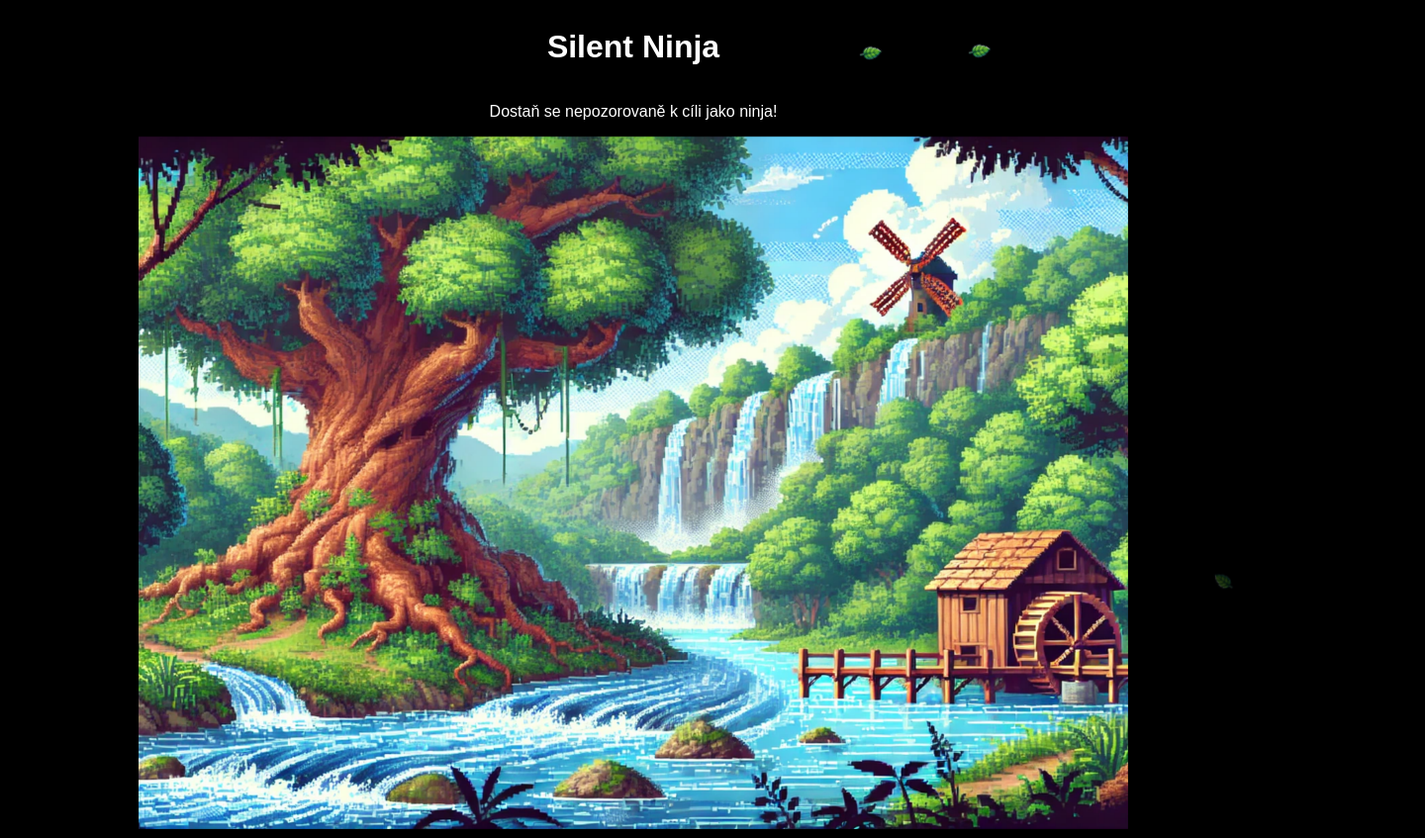
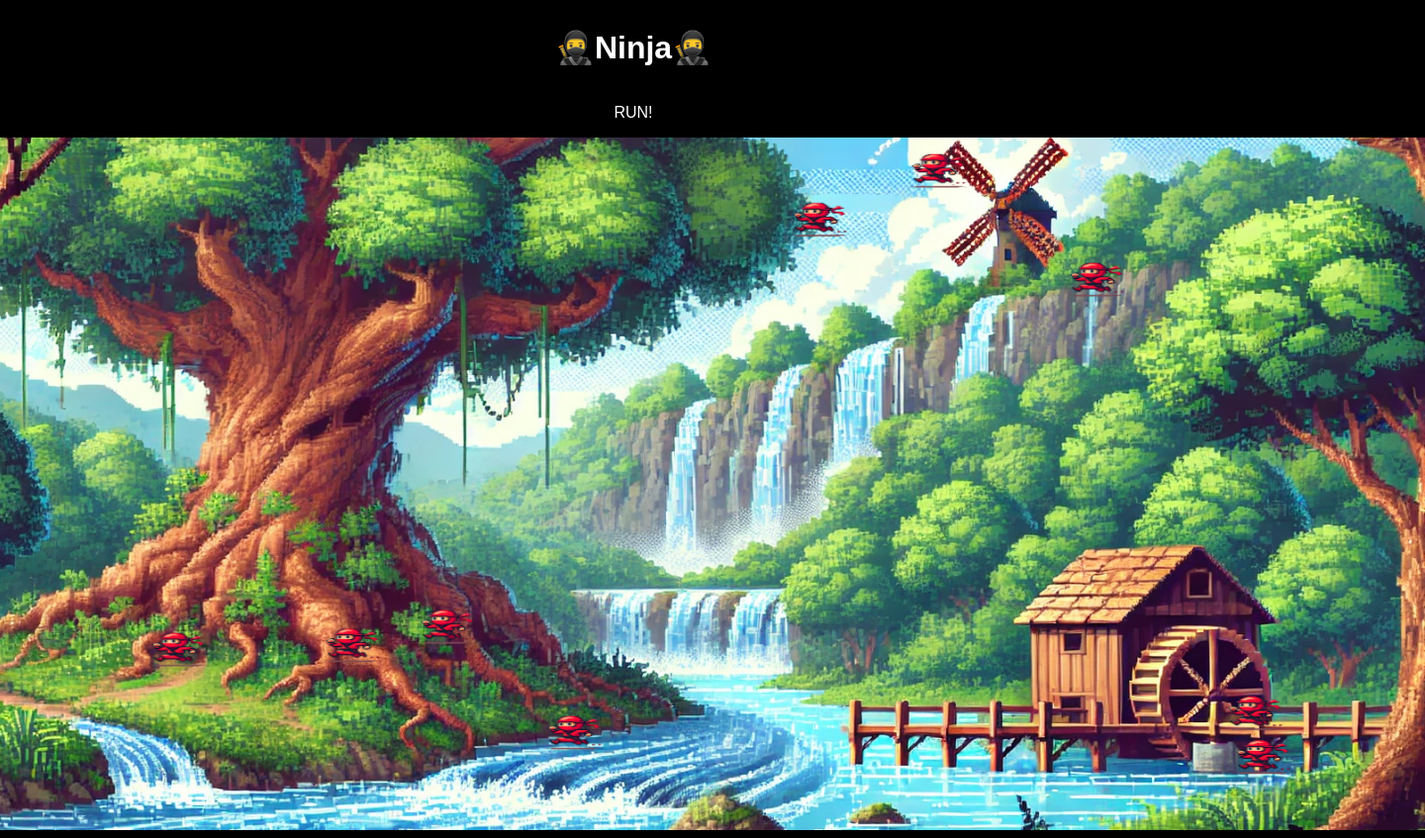
Before and after one commit to HaxorMilla/jan-muller, a plain HTML site: page game.html in a window 1280 px wide. Both pictures are taken after a click on the button "Start". Shown: the whole page at 99% size, 1440 px wide, since content can reach past the window. Drawn offline with Linux system fonts and the light colour scheme.

Commit message:
Update game.html

```diff
--- a/game.html
+++ b/game.html
@@ -3,7 +3,7 @@
 <head>
     <meta charset="UTF-8">
     <meta name="viewport" content="width=device-width, initial-scale=1.0">
-    <title>Ninja</title>
+    <title>🥷Ninja rush🥷</title>
     <style>
         body {
             text-align: center;
@@ -23,39 +23,13 @@
             flex-direction: column;
         }
         canvas {
-            width: 1000px;
+            width: 1600px;
             height: 700px;
             position: relative;
             z-index: 10;
             display: none;
             background: url('images/finally.jpeg') no-repeat center center;
             background-size: cover;
-        }
-        #falling-leaves {
-            position: fixed;
-            top: 0;
-            left: 0;
-            width: 100%;
-            height: 100%;
-            pointer-events: none;
-            z-index: 1;
-        }
-        .leaf {
-            position: absolute;
-            width: 30px;
-            height: 30px;
-            opacity: 0.8;
-            animation: fall linear infinite;
-        }
-        @keyframes fall {
-            from {
-                transform: translateY(-50px) rotate(0deg);
-                opacity: 1;
-            }
-            to {
-                transform: translateY(100vh) rotate(360deg);
-                opacity: 0;
-            }
         }
         #score-table {
             display: none;
@@ -74,10 +48,8 @@
     </style>
 </head>
 <body>
-    <h1>Silent Ninja</h1>
-    <p>Dostaň se nepozorovaně k cíli jako ninja!</p>
-
-    <div id="falling-leaves"></div>
+    <h1>🥷Ninja🥷</h1>
+    <p>RUN!</p>
 
     <div class="login-container">
         <label for="player-name">Zadej své jméno: </label>
@@ -97,17 +69,6 @@
     </table>
 
     <script>
-        function createLeaf() {
-            const leaf = document.createElement("img");
-            leaf.src = "images/listy.png";
-            leaf.className = "leaf";
-            leaf.style.left = Math.random() * window.innerWidth + "px";
-            leaf.style.animationDuration = (Math.random() * 5 + 3) + "s";
-            document.getElementById("falling-leaves").appendChild(leaf);
-            setTimeout(() => leaf.remove(), 7000);
-        }
-        setInterval(createLeaf, 500);
-
         const canvas = document.getElementById("gameCanvas");
         const ctx = canvas.getContext("2d");
         const playerImage = new Image();
@@ -169,6 +130,44 @@
                 enemies.push({ x: canvas.width, y: randomY, width: 50, height: 50 });
             }
         }
+
+        function draw() {
+            ctx.clearRect(0, 0, canvas.width, canvas.height);
+            ctx.drawImage(playerImage, player.x, player.y, player.width, player.height);
+            for (let enemy of enemies) {
+                ctx.drawImage(enemyImage, enemy.x, enemy.y, enemy.width, enemy.height);
+            }
+            ctx.fillStyle = "white";
+            ctx.font = "20px Arial";
+            ctx.fillText("Skóre: " + score, 10, 30);
+        }
+
+        function gameLoop() {
+            update();
+            draw();
+            if (!gameOver) {
+                requestAnimationFrame(gameLoop);
+            }
+        }
+
+        function endGame() {
+            scores.push({ name: playerName, score: score });
+            updateScoreTable();
+            document.querySelector(".login-container").style.display = "block";
+            canvas.style.display = "none";
+        }
+
+        function updateScoreTable() {
+            let table = document.getElementById("score-table");
+            table.style.display = "table";
+            table.innerHTML = "<tr><th>Jméno</th><th>Skóre</th></tr>";
+            scores.sort((a, b) => b.score - a.score);
+            scores.forEach(entry => {
+                let row = table.insertRow();
+                row.insertCell(0).textContent = entry.name;
+                row.insertCell(1).textContent = entry.score;
+            });
+        }
     </script>
 </body>
 </html>
```
